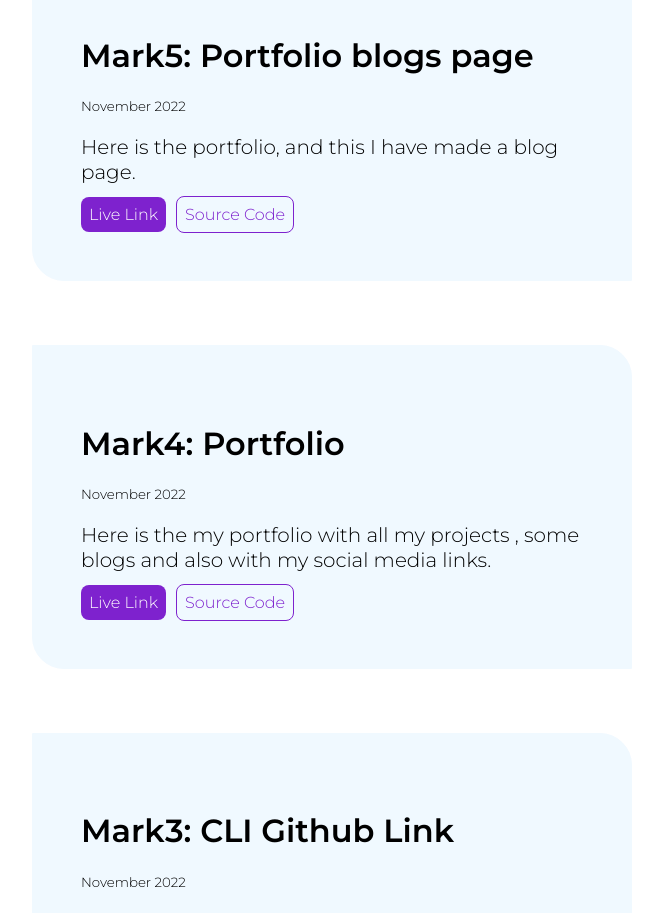
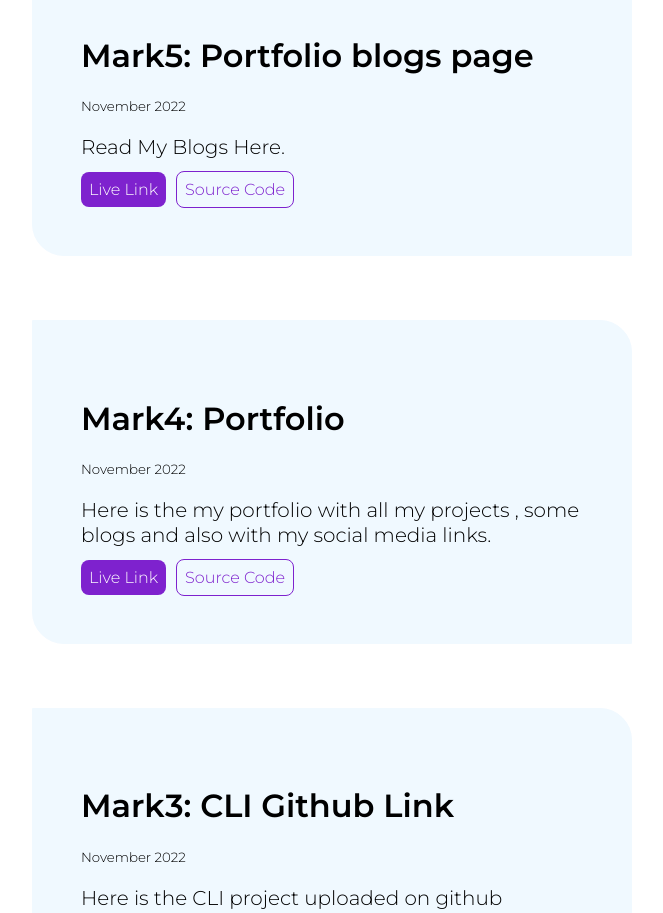
Before and after one commit to yash-purkar/portfolio, a React (Create React App) app: page /projects in a window 1280 px wide. Shown: the part 5140-6053 px from the top of the page, without its empty margins (308-971 px from the left). Built offline with nearby package versions, Linux system fonts and the light colour scheme.

Commit message:
updated files

```diff
--- a/src/Components/Projects/ProjData.js
+++ b/src/Components/Projects/ProjData.js
@@ -80,7 +80,7 @@
   {
     heading: "Mark5: Portfolio blogs page",
     date: "November 2022",
-    text: "Here is the portfolio, and this I have made a  blog page.",
+    text: "Read My Blogs Here.",
     liveLink: "/blogs"
     ,
     code: "https://github.com/yash-purkar/portfolio/tree/master/src/Components/Blogs"
--- a/src/Components/Projects/proj_section.js
+++ b/src/Components/Projects/proj_section.js
@@ -18,8 +18,6 @@
               btnNo === 1 ? <NavLink
                 className="link link-primary hover-primary"
                 to="/blogs"
-              // rel="noreferrer"
-              // target="_blank"
               >Read blogs</NavLink>
                 :
                 <div className="btns">
```
